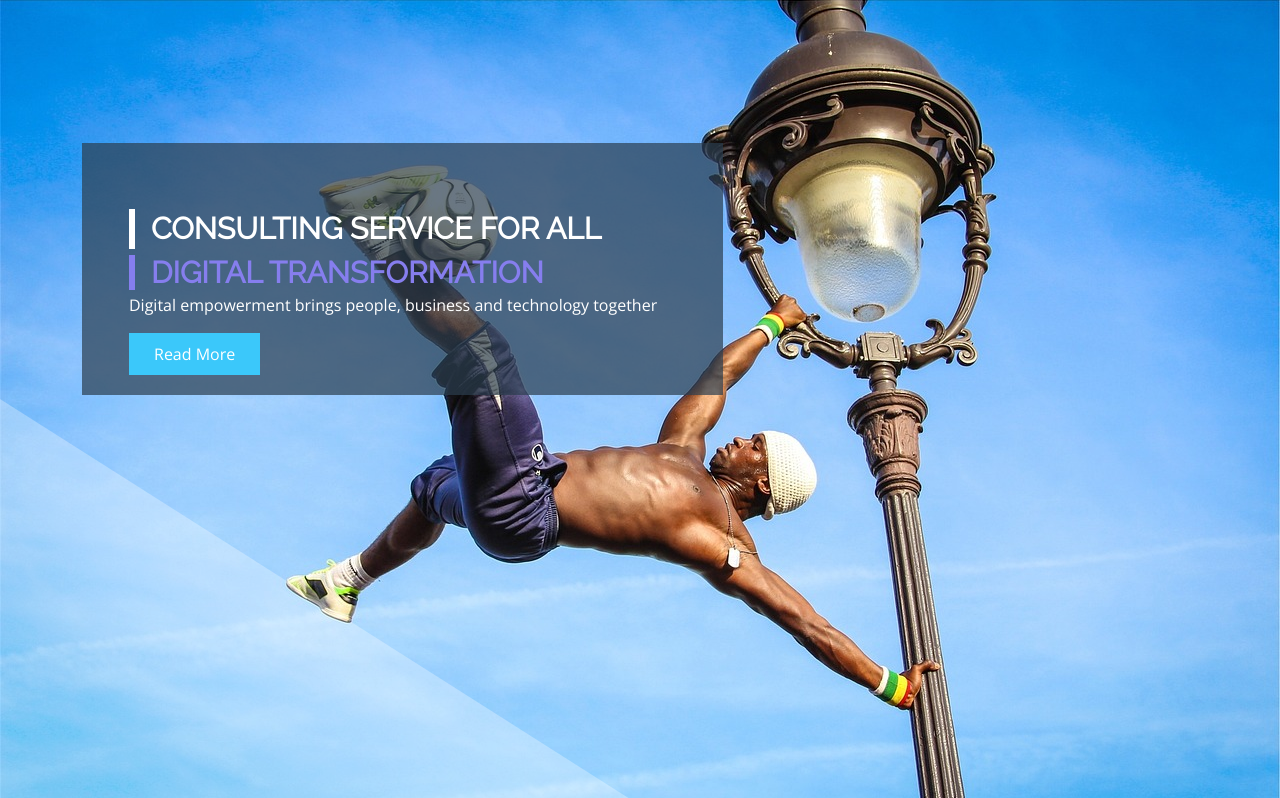
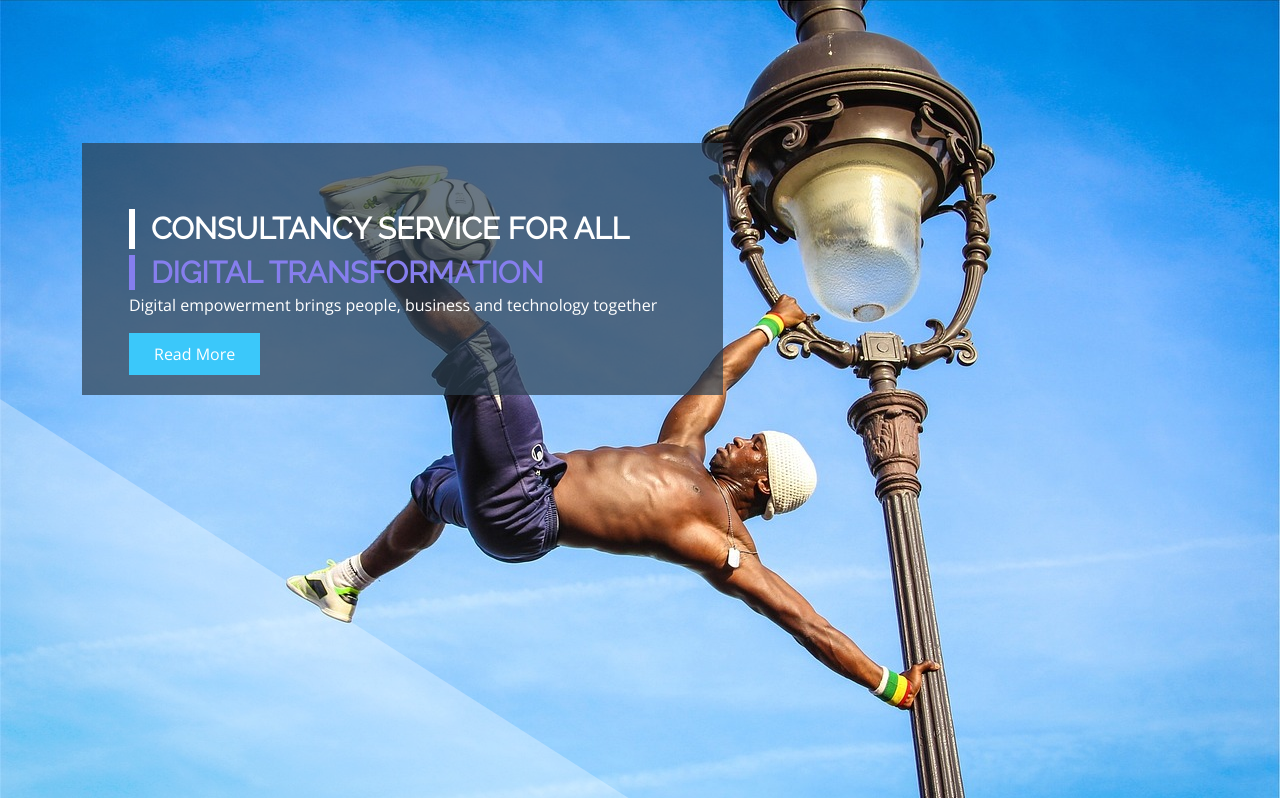
Before and after one commit to tiwiex/enluka_website, a PHP site: page / in a window 1280 px wide. Shown: the part 176-974 px from the top of the page. Run offline with PHP 8.4, Linux system fonts and the light colour scheme; some libraries are stand-ins or nearby versions; some web fonts are replaced.

Commit message:
Changed consulting to consultancy hero

```diff
--- a/index.php
+++ b/index.php
@@ -47,7 +47,7 @@ include 'includes/header.php'
                 <div class="col-md-10 col-lg-7 mr-auto index-carousel">
                     <div class="owl-carousel owl-theme default-carousel nav-0 z-index mt-md-4 mt-xl-5 pt-md-4 pt-xl-5 dots-0 pb-md-5">
                         <div class="pt-0 mt-0 pt-xl-5 mt-xl-5 wow slideInUp hero-bg" data-wow-duration="2s" data-wow-delay=".4s">
-                            <h1 class="fables-page-sub fables-main-text-color font-weight-bold mb-1">CONSULTING SERVICE FOR ALL</h1>
+                            <h1 class="fables-page-sub fables-main-text-color font-weight-bold mb-1">CONSULTANCY SERVICE FOR ALL</h1>
                                 <span class="fables-page-sub fables-second-text-color">DIGITAL TRANSFORMATION</span>
 
                             <p class="fables-main-text-color mb-3 light-font fables-header-slider-details">
```
